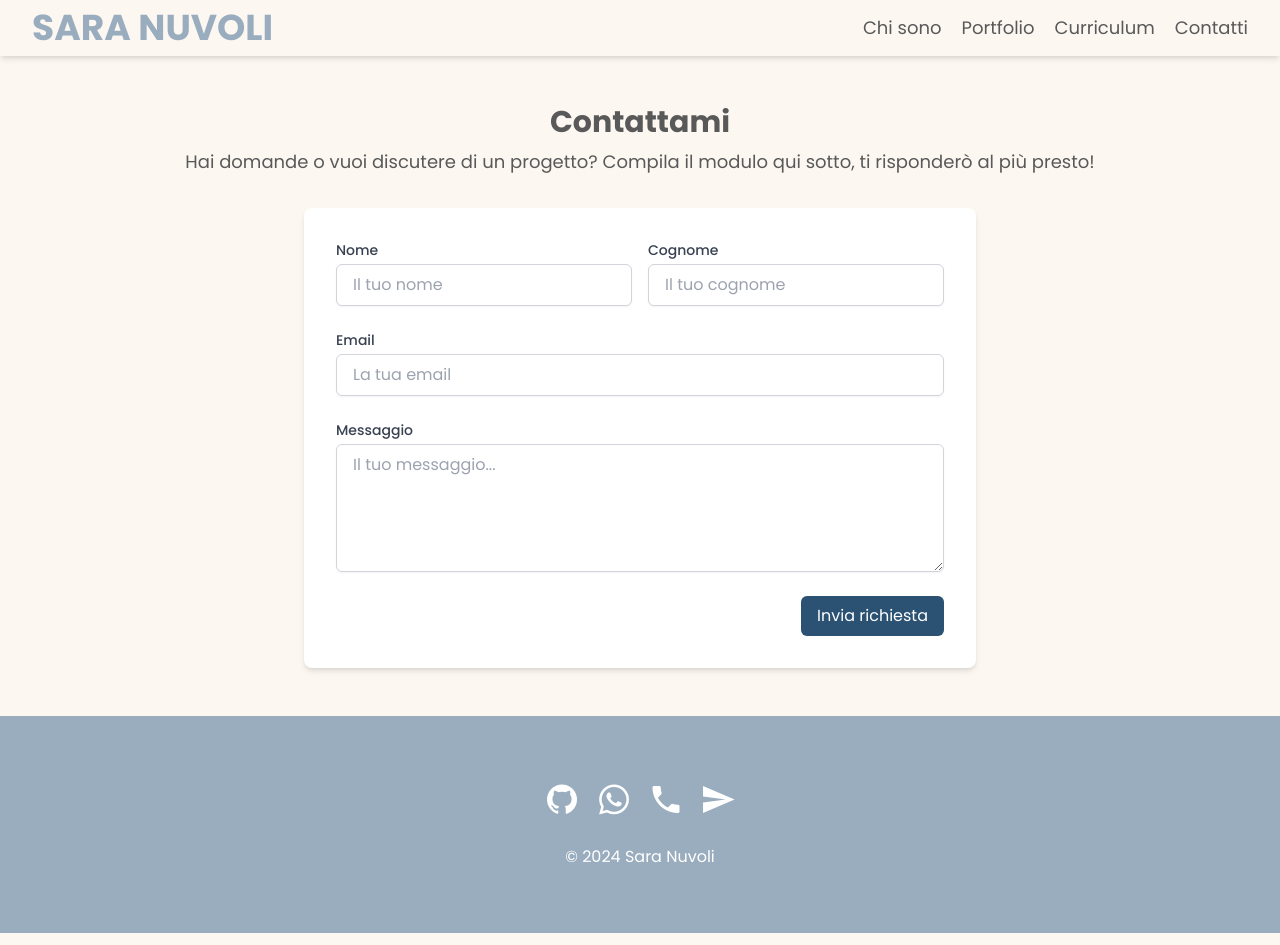
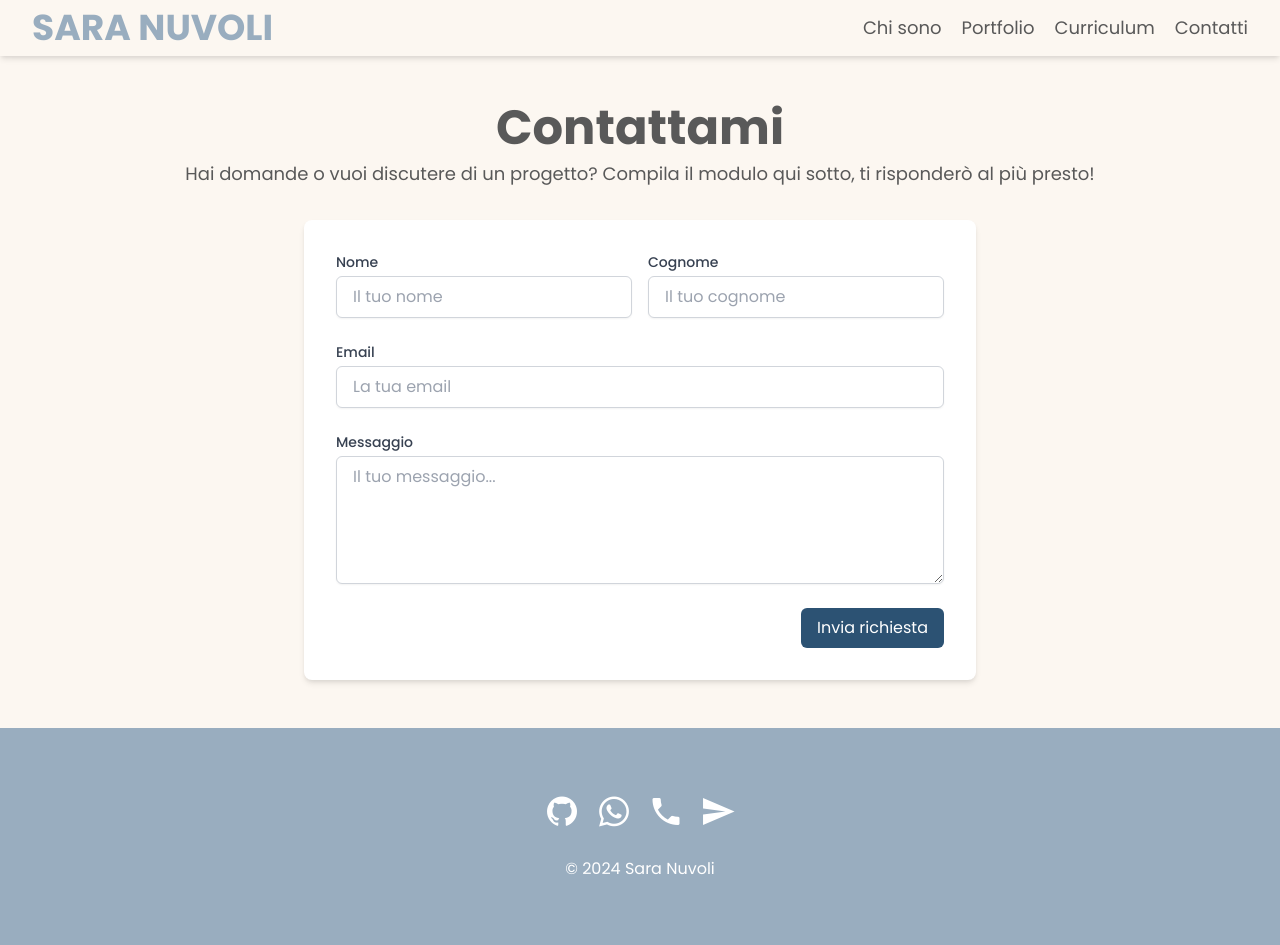
Before and after one commit to saranuvoli-ux/portfolio, a plain HTML site: page contatti.html in a window 1280 px wide. Drawn offline with nearby package versions, Linux system fonts and the light colour scheme.

Commit message:
Update contatti.html

```diff
--- a/contatti.html
+++ b/contatti.html
@@ -44,7 +44,8 @@
                 class="sidenav bg-blue-500 h-full fixed top-0 right-0 w-0 transition-all duration-500 shadow-lg">
                 <span class="mdi mdi-close text-4xl text-white cursor-pointer absolute top-2 right-8"
                     onclick="closeNav()"></span>
-                <a href="index.html#chi-sono" class="text-white block py-3 pl-8 text-2xl hover:text-lg" onclick="closeNav()">Chi
+                <a href="index.html#chi-sono" class="text-white block py-3 pl-8 text-2xl hover:text-lg"
+                    onclick="closeNav()">Chi
                     sono</a>
                 <a href="index.html#portfolio" class="text-white block py-3 pl-8 text-2xl hover:text-lg"
                     onclick="closeNav()">Portfolio</a>
@@ -58,8 +59,9 @@
 
     <main class="container mx-auto px-6 py-12">
         <section id="contattami" class="text-center">
-            <h1 class="text-3xl font-bold mb-2">Contattami</h1>
-            <p class="text-lg mb-8">Hai domande o vuoi discutere di un progetto? Compila il modulo qui sotto, ti risponderò al più presto!</p>
+            <h1 class="text-5xl font-bold mb-2">Contattami</h1>
+            <p class="text-lg mb-8">Hai domande o vuoi discutere di un progetto? Compila il modulo qui sotto, ti
+                risponderò al più presto!</p>
         </section>
         <form action="url.php" method="post" class="bg-white shadow-md rounded-lg p-8 max-w-2xl mx-auto space-y-6">
             <div class="flex flex-col md:flex-row md:space-x-4">
@@ -92,10 +94,14 @@
 
     <footer class="bg1 text-white p-16 text-center">
         <div class="flex justify-center space-x-4 mb-6">
-            <a href="https://github.com" target="_blank" class="text-4xl hover:scale-150 transform transition-all"><span class="mdi mdi-github"></span></a>
-            <a href="https://wa.me/+393466329290" target="_blank" class="text-4xl hover:scale-150 transform transition-all"><span class="mdi mdi-whatsapp"></span></a>
-            <a href="tel:+393466329290" target="_blank" class="text-4xl hover:scale-150 transform transition-all"><span class="mdi mdi-phone"></span></a>
-            <a href="contatti.html" class="text-4xl hover:scale-150 transform transition-all"><span class="mdi mdi-send"></span></a>
+            <a href="https://github.com" rel="noopener" target="_blank"
+                class="text-4xl hover:scale-150 transform transition-all"><span class="mdi mdi-github"></span></a>
+            <a href="https://wa.me/+393466329290" rel="noopener" target="_blank"
+                class="text-4xl hover:scale-150 transform transition-all"><span class="mdi mdi-whatsapp"></span></a>
+            <a href="tel:+393466329290" rel="noopener" target="_blank"
+                class="text-4xl hover:scale-150 transform transition-all"><span class="mdi mdi-phone"></span></a>
+            <a href="contatti.html" class="text-4xl hover:scale-150 transform transition-all"><span
+                    class="mdi mdi-send"></span></a>
         </div>
         <p>&copy; 2024 Sara Nuvoli</p>
     </footer>
```
